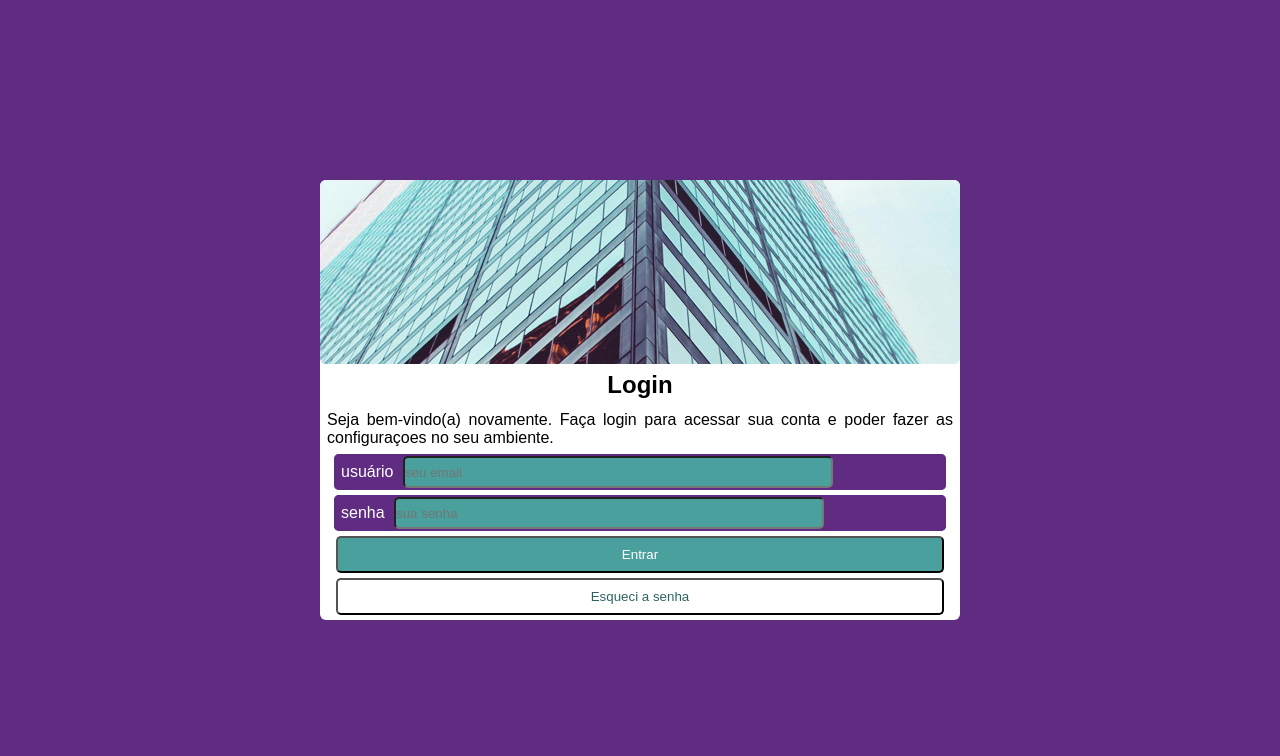
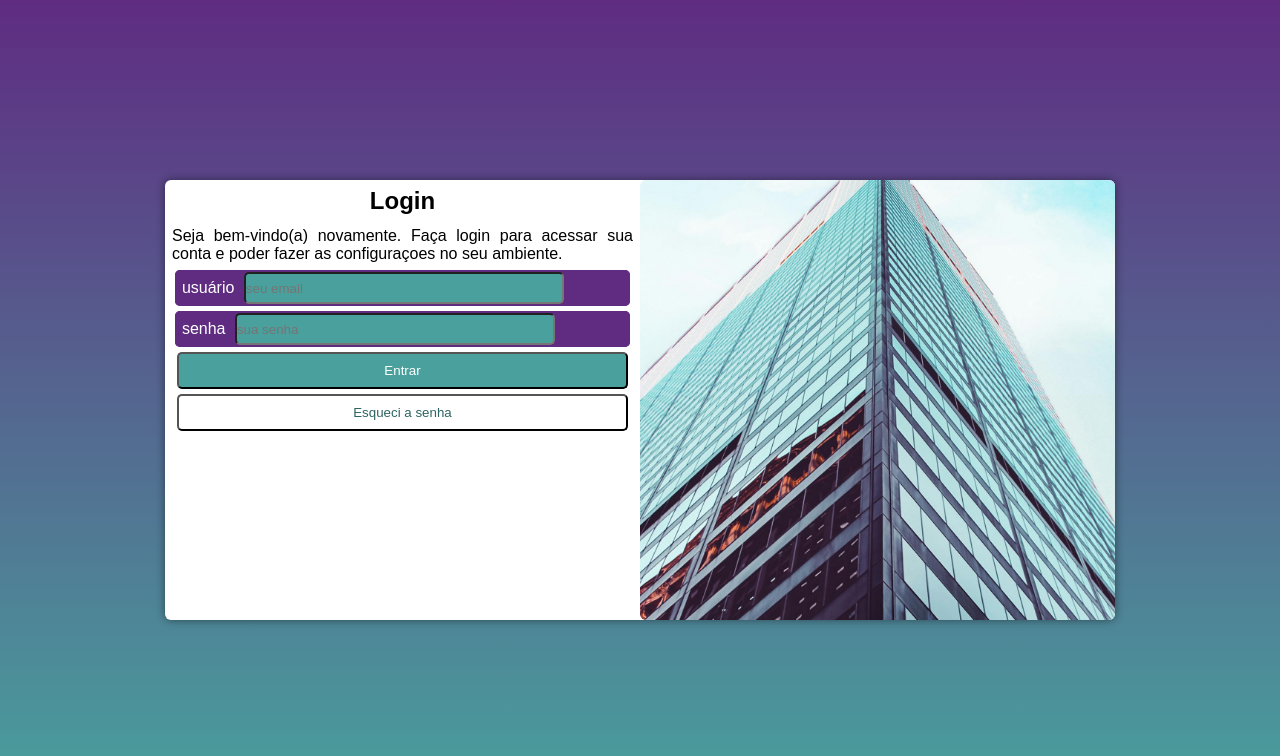
Before and after one commit to fsantosandrade/projeto-login, a plain HTML site: page index.html in a window 1280 px wide. Drawn offline with Linux system fonts and the light colour scheme.

Commit message:
v 0.9 do projeto

```diff
--- a/estilos/mediaquery.css
+++ b/estilos/mediaquery.css
@@ -4,12 +4,48 @@
 
 /* tablet */
 
-@media screen and (min-width: 992px) and (max-width: 1200px) {
+@media screen and (min-width: 768px) and (max-width: 992px) {
+    section#Login {
+        width: 80vw;
+        height: 55vh;
+    }
 
+    section#Login > div#imagem {
+        float: left;
+        width: 30%;
+        height: 100%;
+    }
+
+    section#Login > div#form {
+        float: right;
+        width: 70%;
+    }
+
+    body {
+        background-image: linear-gradient(#5f2c82, #49a09d);
+    }
 }
 
 /* desktop acima */
 
-@media screen and (min-width: 1200px) {
+@media screen and (min-width: 992px) {
+    section#Login {
+        width: 950px;
+        height: 55vh;
+    }
 
+    section#Login > div#imagem {
+        float: right;
+        width: 50%;
+        height: 100%;
+    }
+
+    section#Login > div#form {
+        float: left;
+        width: 50%;
+    }
+
+    body {
+        background-image: linear-gradient(#5f2c82, #49a09d);
+    }
 }
--- a/estilos/style.css
+++ b/estilos/style.css
@@ -37,8 +37,9 @@ main {
 }
 
 div#imagem {
-    height: 23vh;
-    background: url(../imagens/pexels-matthew-simmonds-1570404.jpg) right center no-repeat fixed;
+    height: 19vh;
+    background: url(../imagens/pexels-matthew-simmonds-1570404.jpg) no-repeat;
+    background-position: center;
     background-size: cover;
     border-radius: 6px;
 }
@@ -49,13 +50,21 @@ h1 {
     padding-bottom: 5px;
 }
 
-section {
+section#Login {
     border-radius: 6px;
+    box-shadow: 0px 0px 10px rgba(0, 0, 0, 0.466);
+
+    transition: width 0.3s, height 0.3s;
+    transition-timing-function: ease;
 }
 
-section > div > p {
+section#Login > div > p {
     text-align: justify;
     padding: 7px;
+}
+
+div#imagem, div#form {
+    display: block;
 }
 
 label {
```
